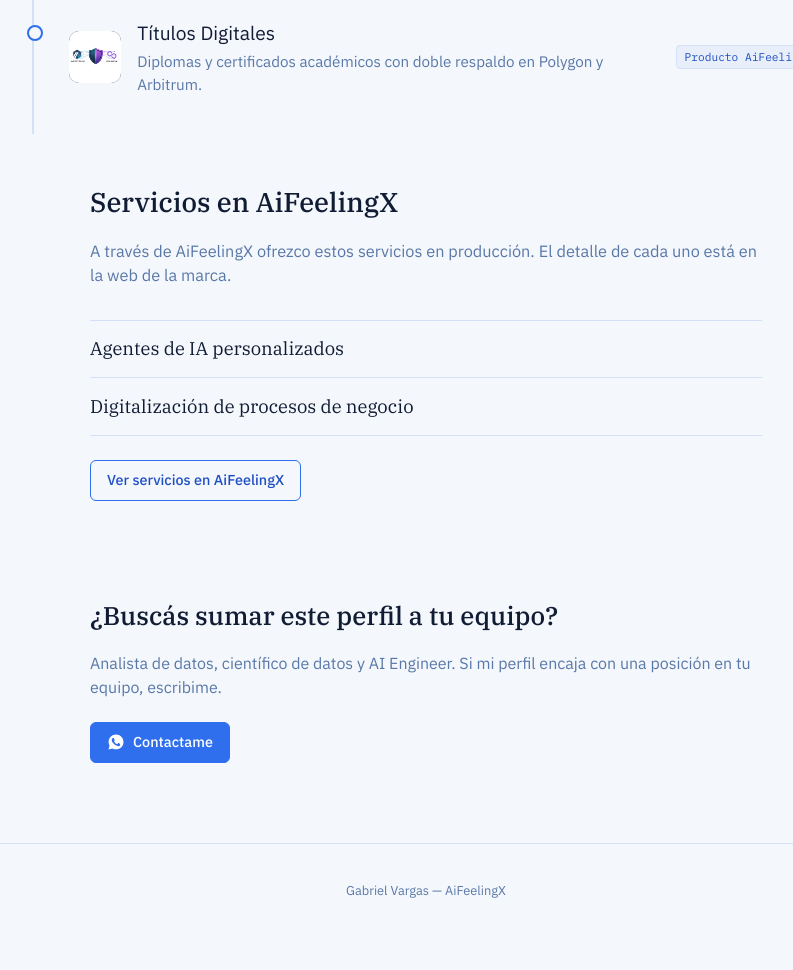
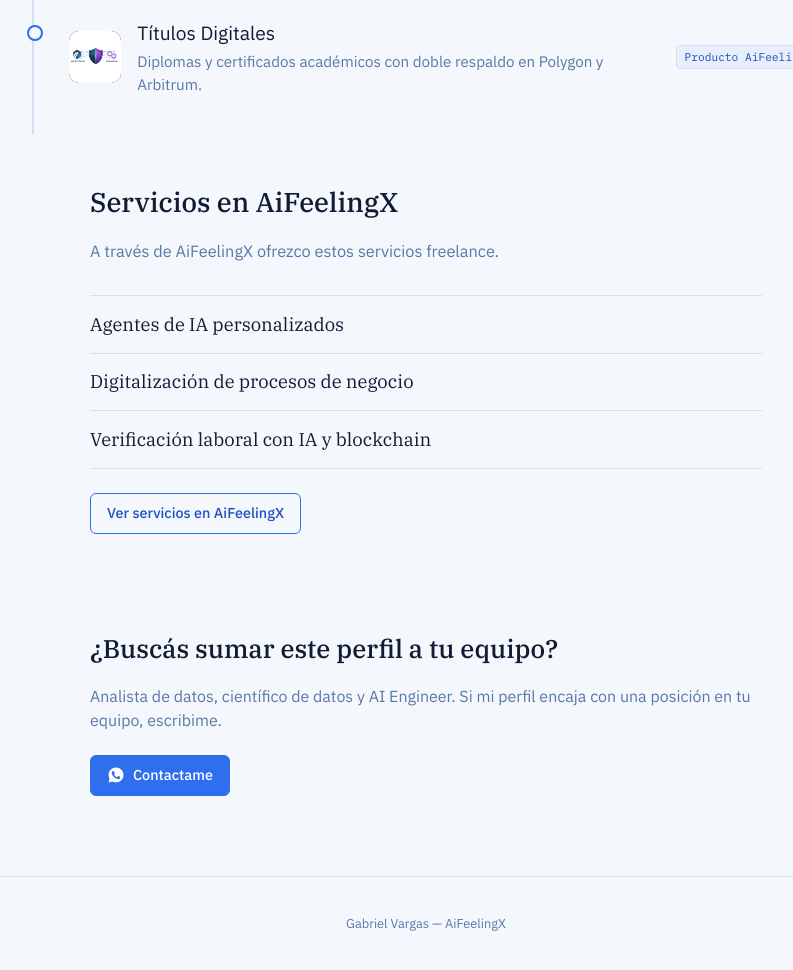
Before and after one commit to gabrielvargas1085/gabrielvargas1085.github.io, a plain HTML site: page index.html in a window 1280 px wide. Shown: the part 1121-2091 px from the top of the page, without its empty margins (214-1007 px from the left). Before the commit the page ends 2058 px from the top, so only its background shows below. Drawn offline with Linux system fonts and the light colour scheme.

Commit message:
Update index.html

```diff
--- a/index.html
+++ b/index.html
@@ -40,12 +40,13 @@
   <section id="servicios" class="servicios">
     <div class="servicios__intro">
       <h2>Servicios en AiFeelingX</h2>
-      <p>A través de AiFeelingX ofrezco estos servicios en producción. El detalle de cada uno está en la web de la marca.</p>
+      <p>A través de AiFeelingX ofrezco estos servicios freelance.</p>
     </div>
 
     <ul class="servicios__lista">
       <li>Agentes de IA personalizados</li>
       <li>Digitalización de procesos de negocio</li>
+      <li>Verificación laboral con IA y blockchain</li>
     </ul>
 
     <a class="boton" href="https://aifeelingx.com/" target="_blank" rel="noopener noreferrer">Ver servicios en AiFeelingX</a>
```
